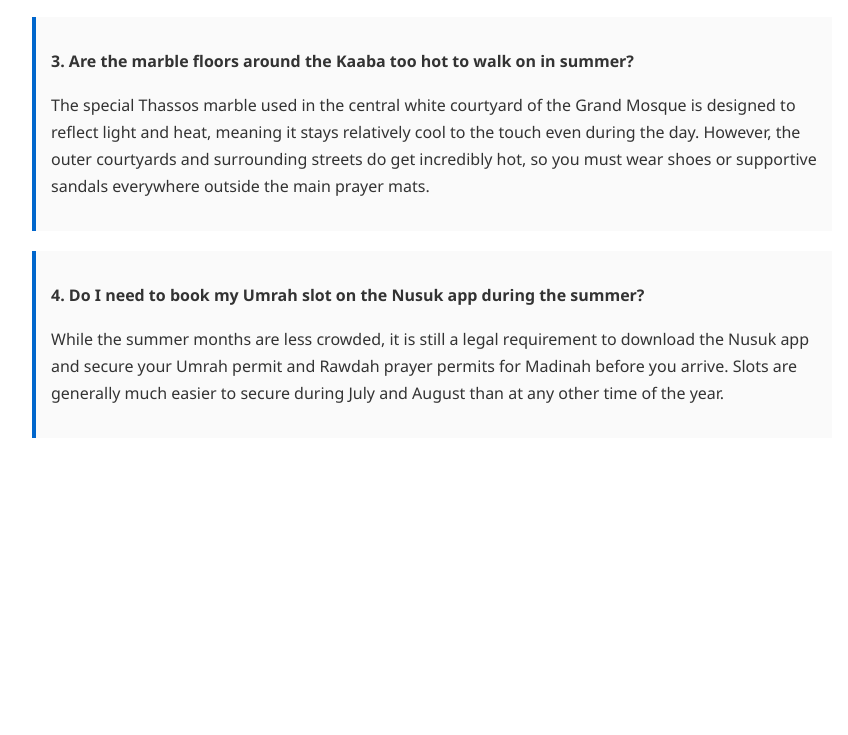
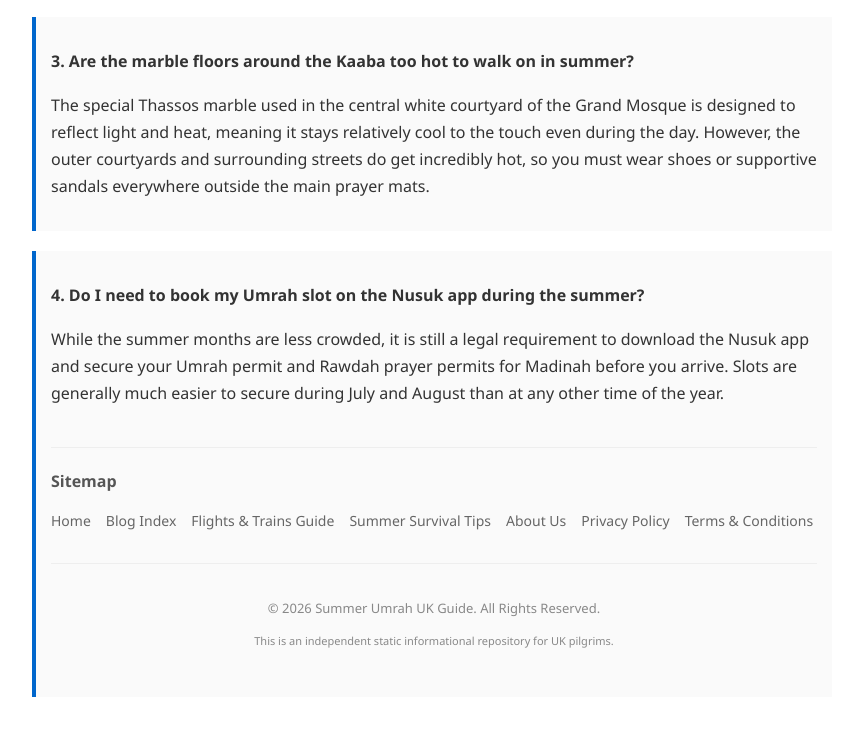
Before and after one commit to zoyahameed4314/Umrah-travel-guide, a plain HTML site: page index.html in a window 1280 px wide. Shown: the part 1911-2646 px from the top of the page, without its empty margins (208-1056 px from the left). Before the commit the page ends 2389 px from the top, so only its background shows below. Drawn offline with Linux system fonts and the light colour scheme.

Commit message:
Update index.html

```diff
--- a/index.html
+++ b/index.html
@@ -70,7 +70,26 @@
 
     <div class="faq-item">
         <p><strong>4. Do I need to book my Umrah slot on the Nusuk app during the summer?</strong></p>
-        <p>While the summer months are less crowded, it is still a legal requirement to download the Nusuk app and secure your Umrah permit and Rawdah prayer permits for Madinah before you arrive. Slots are generally much easier to secure during July and August than at any other time of the year.</p>
+     <p>While the summer months are less crowded, it is still a legal requirement to download the Nusuk app and secure your Umrah permit and Rawdah prayer permits for Madinah before you arrive. Slots are generally much easier to secure during July and August than at any other time of the year.</p>
+        <hr style="border: 0; border-top: 1px solid #eee; margin: 40px 0 20px 0;">
+
+    <section style="margin-top: 20px; font-size: 14px;">
+        <h3 style="font-size: 16px; color: #555; margin-bottom: 10px;">Sitemap</h3>
+        <ul style="list-style-type: none; padding-left: 0; display: flex; flex-wrap: wrap; gap: 15px;">
+            <li><a style="color: #666; text-decoration: none;" href="index.html">Home</a></li>
+            <li><a style="color: #666; text-decoration: none;" href="blog.html">Blog Index</a></li>
+            <li><a style="color: #666; text-decoration: none;" href="flights-trains.html">Flights & Trains Guide</a></li>
+            <li><a style="color: #666; text-decoration: none;" href="summer-survival.html">Summer Survival Tips</a></li>
+            <li><a style="color: #666; text-decoration: none;" href="about.html">About Us</a></li>
+            <li><a style="color: #666; text-decoration: none;" href="privacy.html">Privacy Policy</a></li>
+            <li><a style="color: #666; text-decoration: none;" href="terms.html">Terms & Conditions</a></li>
+        </ul>
+    </section>
+
+    <footer style="margin-top: 30px; padding: 20px 0; border-top: 1px solid #eee; text-align: center; font-size: 13px; color: #888;">
+        <p>&copy; 2026 Summer Umrah UK Guide. All Rights Reserved.</p>
+        <p style="font-size: 11px; margin-top: 5px;">This is an independent static informational repository for UK pilgrims.</p>
+    </footer>
     </div>
 
 </body>
```
